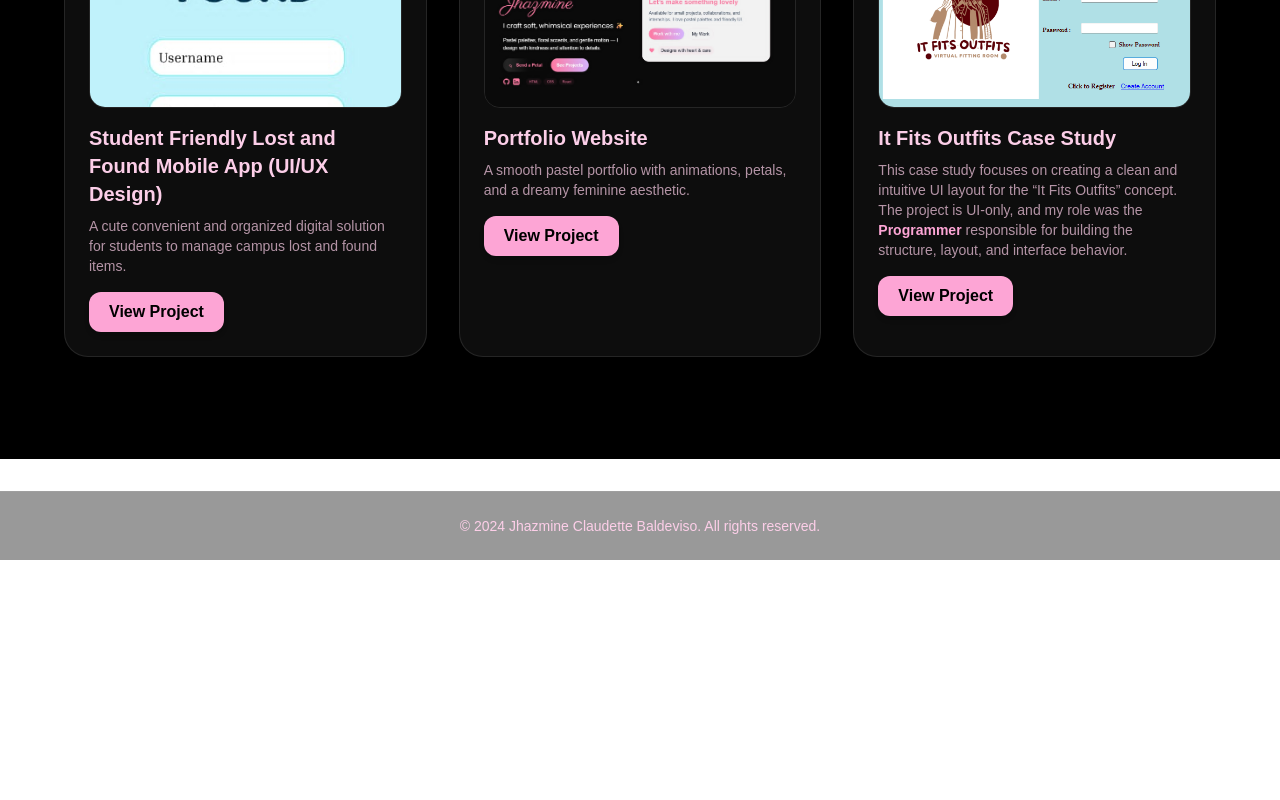
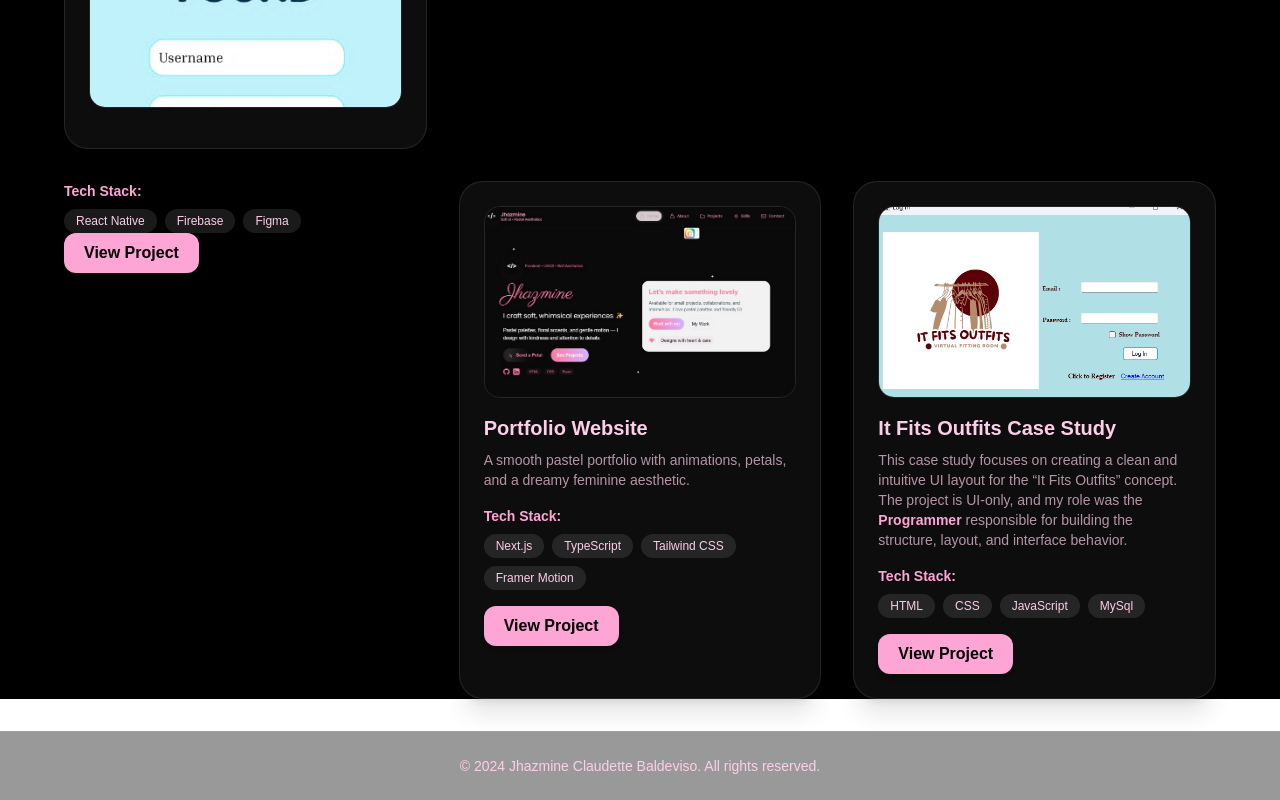
Before and after one commit to Jhazminaaa23/Baldeviso_nextjs_portfolio, a Next.js app: page /project in a window 1280 px wide. Shown: the part 418-1218 px from the top of the page. Before the commit the page ends 978 px from the top, so only its background shows below. Built offline with nearby package versions, Linux system fonts and the light colour scheme.

Commit message:
update project w tech stack

```diff
--- a/app/home/page.jsx
+++ b/app/home/page.jsx
@@ -126,7 +126,7 @@ export default function FeminineHero() {
         </div>
       </main>
 
-      {/* petals layer */}
+
       <div aria-hidden className="pointer-events-none fixed inset-0 -z-10">
         {petals.map((p) => (
           <span
@@ -143,13 +143,13 @@ export default function FeminineHero() {
           </span>
         ))}
 
-        {/* some subtle sparkles */}
+
         <span className="sparkle" style={{ left: '20%', top: '18%' }}>✦</span>
         <span className="sparkle" style={{ left: '68%', top: '30%' }}>✦</span>
         <span className="sparkle" style={{ left: '50%', top: '72%' }}>✦</span>
       </div>
 
-      {/* fonts + animations */}
+
       <style>{`
         @import url('https://fonts.googleapis.com/css2?family=Parisienne&family=Poppins:wght@300;400;600&display=swap');
 
--- a/app/project/page.jsx
+++ b/app/project/page.jsx
@@ -2,6 +2,7 @@
 import React from "react";
 import Image from "next/image";
 import Link from "next/link";
+
 
 export default function Project() {
   return (
@@ -25,6 +26,7 @@ export default function Project() {
             alt="Project 1"
             className="w-full h-48 object-cover rounded-2xl mb-4 border border-white/10"
           />
+</div>
 
           <h3 className="text-xl font-semibold text-pink-200 mb-2">
             Student Friendly Lost and Found Mobile App (UI/UX Design)
@@ -32,6 +34,17 @@ export default function Project() {
           <p className="text-sm text-pink-200/70 mb-4">
             A cute convenient and organized digital solution for students to manage campus lost and found items.
           </p>
+
+          <div className="mb-4">
+            <h4 className="text-sm font-semibold text-pink-300 mb-2">
+              Tech Stack:
+              </h4>
+              <div className="flex flex-wrap gap-2">
+                <span className="px-3 py-1 bg-white/10 rounded-full text-xs">React Native</span>
+                <span className="px-3 py-1 bg-white/10 rounded-full text-xs">Firebase</span>
+                <span className="px-3 py-1 bg-white/10 rounded-full text-xs">Figma</span>
+
+                </div>
 
           <Link
             href="https://github.com/Jhazminaaa23/Lost-and-Found-.git"
@@ -58,9 +71,20 @@ export default function Project() {
             A smooth pastel portfolio with animations, petals, and a dreamy
             feminine aesthetic.
           </p>
+          <div className="mb-4">
+            <h4 className="text-sm font-semibold text-pink-300 mb-2">
+              Tech Stack:
+              </h4>
+              <div className="flex flex-wrap gap-2">
+                <span className="px-3 py-1 bg-white/10 rounded-full text-xs">Next.js</span>
+                <span className="px-3 py-1 bg-white/10 rounded-full text-xs">TypeScript</span>
+                <span className="px-3 py-1 bg-white/10 rounded-full text-xs">Tailwind CSS</span>
+                <span className="px-3 py-1 bg-white/10 rounded-full text-xs">Framer Motion</span>
+                </div>
+                </div>
 
           <a
-            href="#"
+            href="https://baldeviso-nextjs-portfolio.vercel.app/home"
             className="inline-block px-5 py-2 bg-pink-300 text-black rounded-xl font-semibold shadow-md hover:brightness-110 transition"
           >
             View Project
@@ -85,6 +109,17 @@ export default function Project() {
           “It Fits Outfits” concept. The project is UI-only, and my role was the
           <span className="text-pink-300 font-semibold"> Programmer</span> responsible for
           building the structure, layout, and interface behavior.</p>
+          <div className="mb-4">
+            <h4 className="text-sm font-semibold text-pink-300 mb-2">
+              Tech Stack:
+              </h4>
+              <div className="flex flex-wrap gap-2">
+                <span className="px-3 py-1 bg-white/10 rounded-full text-xs">HTML</span>
+                <span className="px-3 py-1 bg-white/10 rounded-full text-xs">CSS</span>
+                <span className="px-3 py-1 bg-white/10 rounded-full text-xs">JavaScript</span>
+                <span className="px-3 py-1 bg-white/10 rounded-full text-xs">MySql</span>
+                </div>
+                </div>
 
           <Link
             href="https://github.com/Jhazminaaa23/Case-Study.git"
```
Also changed, not shown: app/about/page.jsx (+6 -6 lines).
